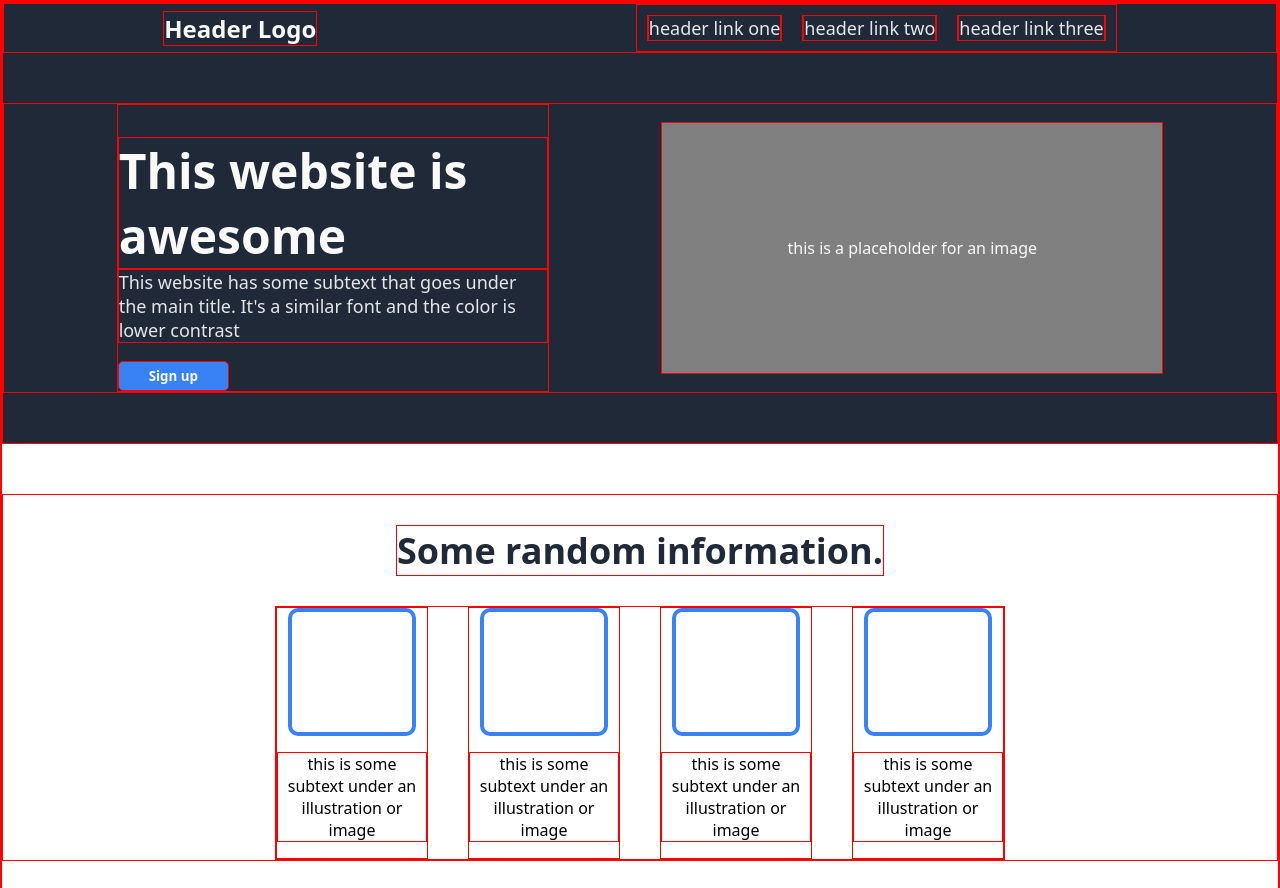
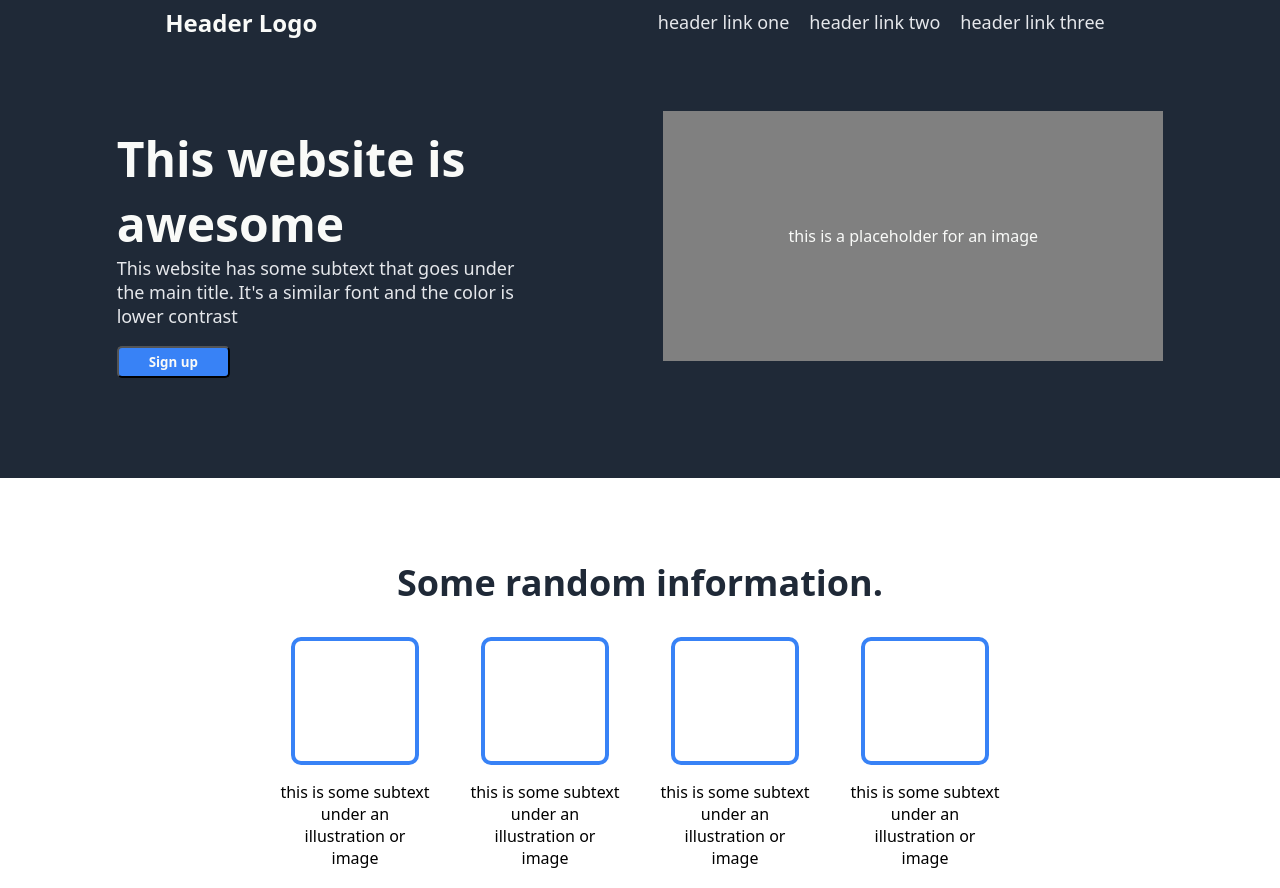
Before and after one commit to Wadey56/landing-page, a plain HTML site: page index.html in a window 1280 px wide. Shown: the top 888 px of the page. Drawn offline with Linux system fonts and the light colour scheme.

Commit message:
Fix paddings for hero section

```diff
--- a/styles.css
+++ b/styles.css
@@ -86,7 +86,7 @@ a {
     display: flex;
     justify-content: space-evenly;
     align-items: center;
-    margin: 50px 0;
+    padding-top: 50px;
 }
 
 .left {
@@ -137,7 +137,6 @@ a {
     height: 120px;
 }
 
-
-* {
-    border: 1px red solid;
+.section-1 {
+    padding-bottom: 100px;
 }
```
